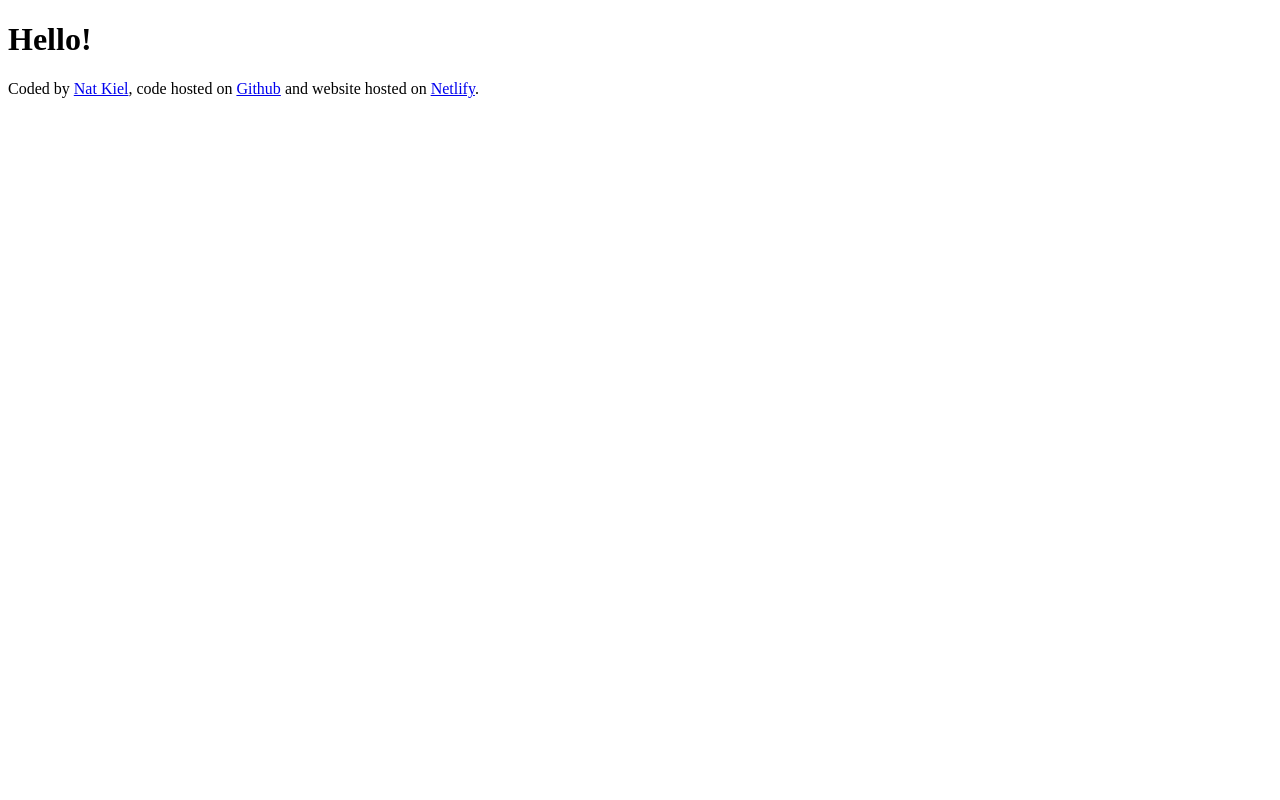
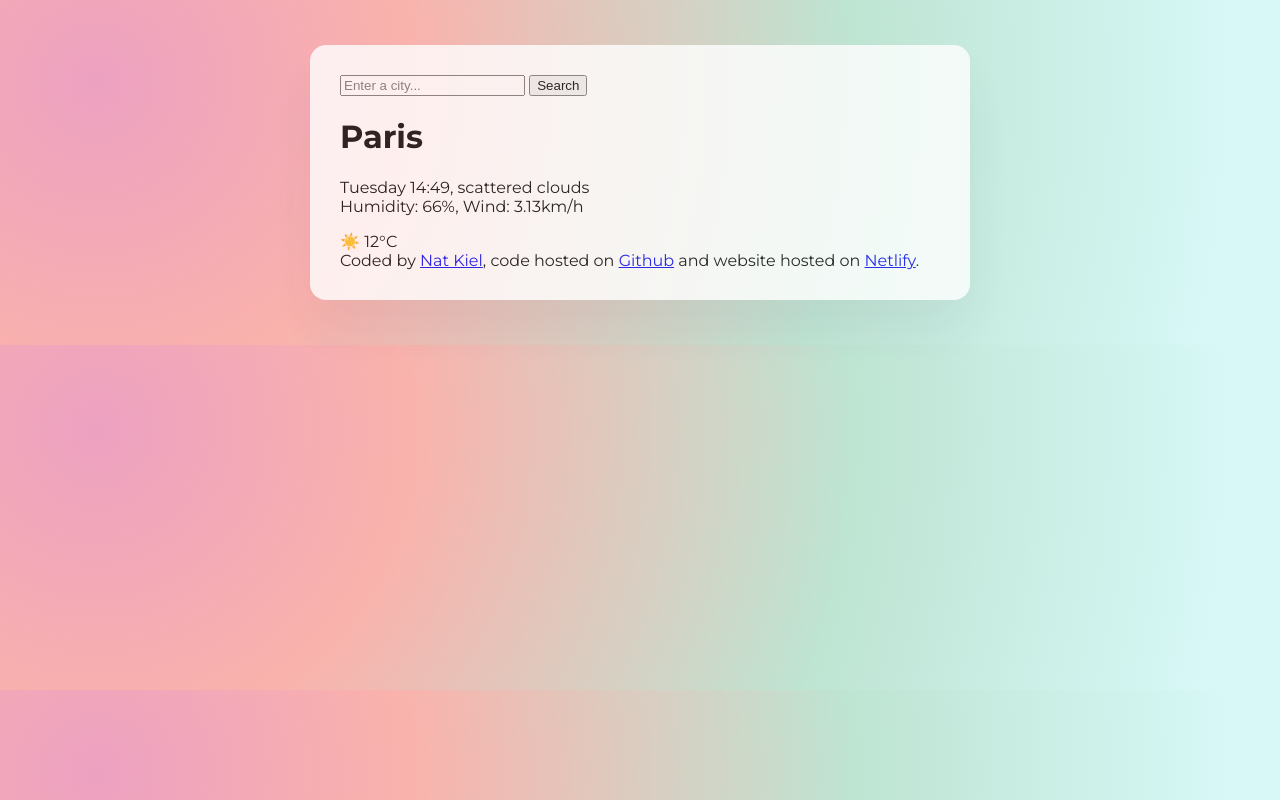
Before and after one commit to nkiel2511/natalie-weather-app, a plain HTML site: page index.html in a window 1280 px wide. Drawn offline with Linux system fonts and the light colour scheme.

Commit message:
Styled main container and added custom font

```diff
--- a/index.html
+++ b/index.html
@@ -3,19 +3,47 @@
   <head>
     <meta charset="UTF-8" />
     <meta name="viewport" content="width=device-width, initial-scale=1.0" />
+    <link rel="stylesheet" href="src/index.css" />
+    <link rel="preconnect" href="https://fonts.googleapis.com" />
+    <link rel="preconnect" href="https://fonts.gstatic.com" crossorigin />
+    <link
+      href="https://fonts.googleapis.com/css2?family=Montserrat:ital,wght@0,100..900;1,100..900&display=swap"
+      rel="stylesheet"
+    />
     <title>Natalie's weather app</title>
   </head>
   <body>
-    <h1>Hello!</h1>
+    <div class="app">
+      <header>
+        <form>
+          <input type="search" placeholder="Enter a city..." required />
+          <input type="submit" value="Search" />
+        </form>
+      </header>
+      <main>
+        <div>
+          <h1>Paris</h1>
+          <p>
+            Tuesday 14:49, scattered clouds <br />
+            Humidity: 66%, Wind: 3.13km/h
+          </p>
+        </div>
+        <div>☀️ 12°C</div>
+      </main>
+
+      <footer>
+        Coded by
+        <a href="https://github.com/nkiel2511" target="_blank">Nat Kiel</a>,
+        code hosted on
+        <a
+          href="https://github.com/nkiel2511/natalie-weather-app"
+          target="_blank"
+          >Github</a
+        >
+        and website hosted on
+        <a href="https://weather-by-nk.netlify.app/" target="_blank">Netlify</a
+        >.
+      </footer>
+    </div>
   </body>
-  <footer>
-    Coded by
-    <a href="https://github.com/nkiel2511" target="_blank">Nat Kiel</a>, code
-    hosted on
-    <a href="https://github.com/nkiel2511/natalie-weather-app" target="_blank"
-      >Github</a
-    >
-    and website hosted on
-    <a href="https://weather-by-nk.netlify.app/" target="_blank">Netlify</a>.
-  </footer>
 </html>
--- /dev/null
+++ b/src/index.css
@@ -0,0 +1,23 @@
+body {
+  background: radial-gradient(
+    circle at 7.5% 24%,
+    rgb(237, 161, 193) 0%,
+    rgb(250, 178, 172) 25.5%,
+    rgb(190, 228, 210) 62.3%,
+    rgb(215, 248, 247) 93.8%
+  );
+}
+
+.app {
+  background: white;
+  opacity: 0.8;
+  max-width: 600px;
+  margin: 45px auto;
+  padding: 30px;
+  box-shadow: 0 30px 50px rgba(65, 50, 100, 0.08);
+  border-radius: 16px;
+}
+
+body {
+  font-family: "Montserrat", sans-serif;
+}
```
